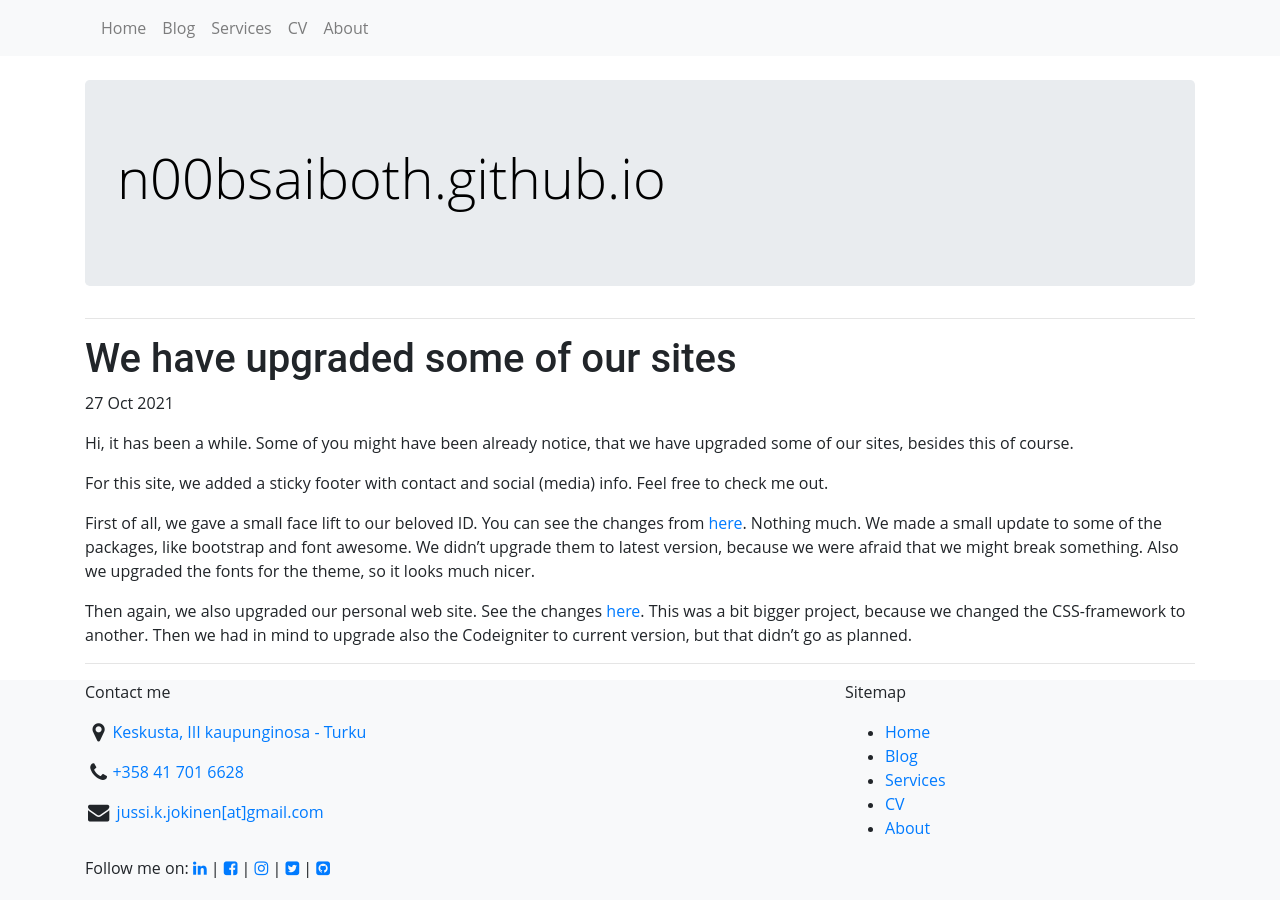
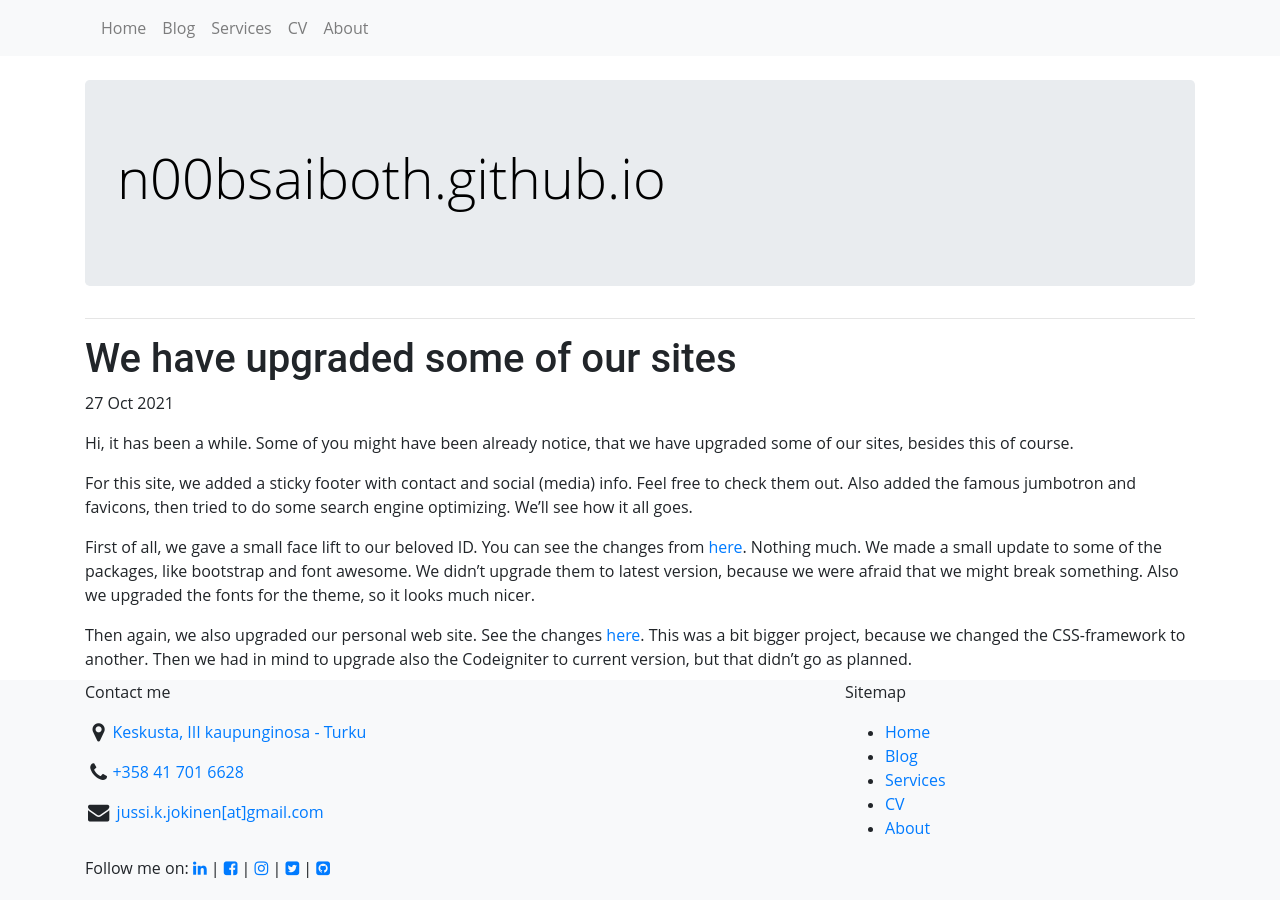
Before and after one commit to n00bsaiboth/n00bsaiboth.github.io, a Jekyll site: the page built from _posts/2021-10-27-we-have-upgraded-some-of-our-sites.md, in a window 1280 px wide. Built offline with Jekyll 4.4.1, drawn with Linux system fonts in a browser that asks for light colours.

Commit message:
Update 2021-10-27-we-have-upgraded-some-of-our-sites.md

```diff
--- a/_posts/2021-10-27-we-have-upgraded-some-of-our-sites.md
+++ b/_posts/2021-10-27-we-have-upgraded-some-of-our-sites.md
@@ -6,7 +6,7 @@ date: 2021-10-27
 
 Hi, it has been a while. Some of you might have been already notice, that we have upgraded some of our sites, besides this of course.
 
-For this site, we added a sticky footer with contact and social (media) info. Feel free to check me out.
+For this site, we added a sticky footer with contact and social (media) info. Feel free to check them out. Also added the famous jumbotron and favicons, then tried to do some search engine optimizing. We'll see how it all goes.
 
 First of all, we gave a small face lift to our beloved ID. You can see the changes from [here](https://infected-design.net). Nothing much. We made a small update to some of the packages, like bootstrap and font awesome. We didn't upgrade them to latest version, because we were afraid that we might break something. Also we upgraded the fonts for the theme, so it looks much nicer.
 
```
